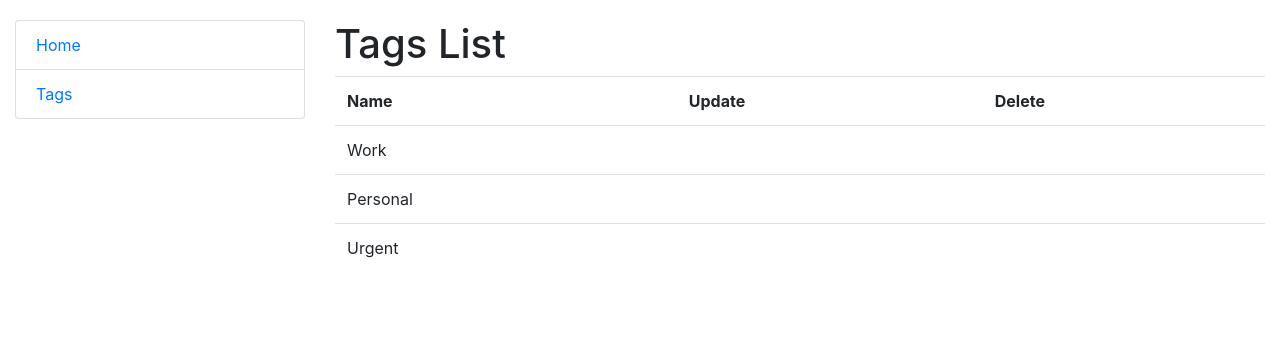
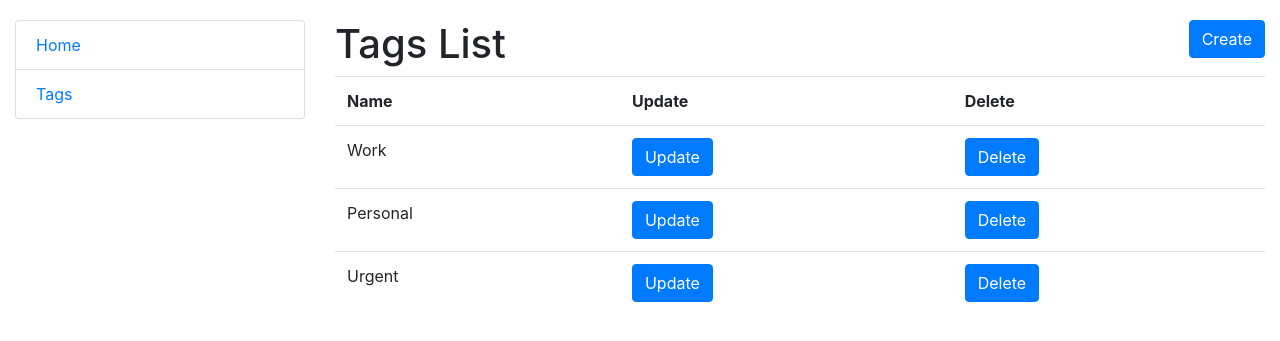
Before and after one commit to DanuloM/todo_list, a Django app: page /tags/ in a window 1280 px wide. Shown: the top 341 px of the page. Run offline with Django 5.2, Linux system fonts and the light colour scheme; data comes from the database, SQL or seed files in the repository.

Commit message:
feat: add create and update views for Tag

```diff
--- a/core/urls.py
+++ b/core/urls.py
@@ -1,10 +1,12 @@
 from django.urls import path
 
-from core.views import TasksListView, TagsListView
+from core.views import TasksListView, TagListView, TagUpdateView, TagCreateView
 
 urlpatterns = [
     path("", TasksListView.as_view(), name="index"),
-    path("tags/", TagsListView.as_view(), name="tag-list"),
+    path("tags/", TagListView.as_view(), name="tag-list"),
+    path("tags/create/", TagCreateView.as_view(), name="tag-create"),
+    path("tags/<int:pk>", TagUpdateView.as_view(), name="tag-update"),
 ]
 
 app_name = "core"
--- a/core/views.py
+++ b/core/views.py
@@ -1,5 +1,6 @@
 from django.shortcuts import render
-from django.views.generic import ListView
+from django.urls import reverse_lazy
+from django.views.generic import ListView, UpdateView, CreateView
 
 from core.models import Task, Tag
 
@@ -15,7 +16,22 @@ class TasksListView(ListView):
 
 
 
-class TagsListView(ListView):
+class TagListView(ListView):
     model = Tag
     paginate_by = 5
     template_name = "core/tag_list.html"
+
+
+
+class TagUpdateView(UpdateView):
+    model = Tag
+    fields = "__all__"
+    success_url = reverse_lazy("core:tag-list")
+    template_name = "core/tag_form.html"
+
+
+class TagCreateView(CreateView):
+    model = Tag
+    fields = "__all__"
+    success_url = reverse_lazy("core:tag-list")
+    template_name = "core/tag_form.html"
--- a/templates/core/tag_list.html
+++ b/templates/core/tag_list.html
@@ -1,7 +1,7 @@
 {% extends "core/base.html" %}
 
 {% block content %}
-  <h1>Tags List</h1>
+  <h1>Tags List <a class="btn btn-primary" style="float: right" href="{% url 'core:tag-create' %}">Create</a></h1>
 
   {% if tag_list %}
     <table class="table">
@@ -16,10 +16,10 @@
             {{ tag.name }}
           </td>
           <td>
-            <a href="#"></a>
+            <a class="btn btn-primary" href="{% url 'core:tag-update' tag.pk %}">Update</a>
           </td>
           <td>
-            <a href="#"></a>
+            <a class="btn btn-primary" href="#">Delete</a>
           </td>
         </tr>
       {% endfor %}
```
